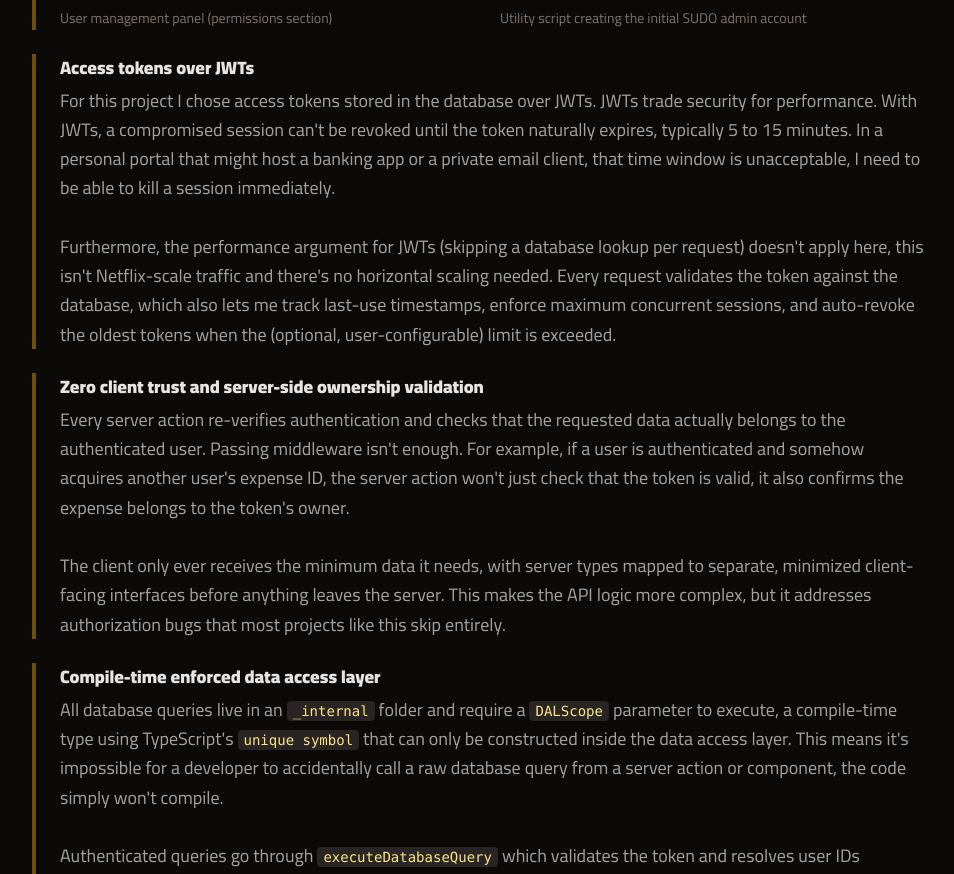
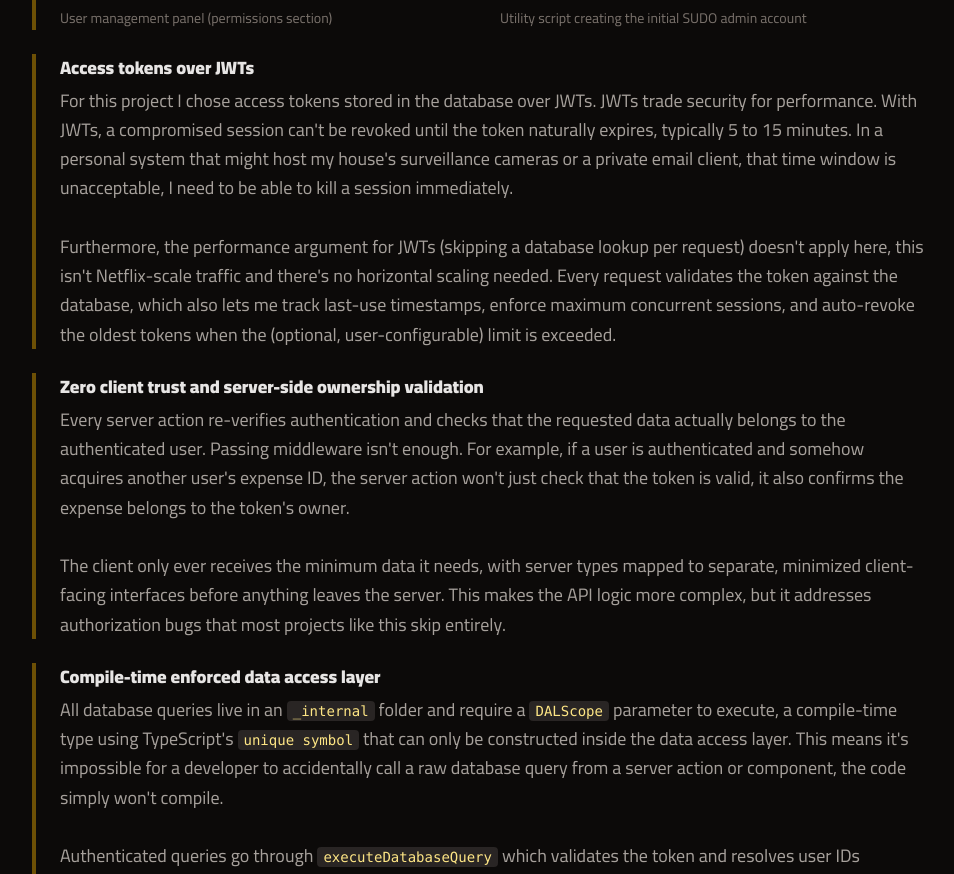
Before and after one commit to Gameoholic/gameoholic-dev-portfolio, a React (Vite) app: page /projects/daniels-portal in a window 1280 px wide. Shown: the part 3216-4090 px from the top of the page, without its empty margins (160-1114 px from the left). Built offline with nearby package versions, Linux system fonts and the light colour scheme.

Commit message:
update portal daniel's usage wording

```diff
--- a/src/pages/projects/DanielsPortal.tsx
+++ b/src/pages/projects/DanielsPortal.tsx
@@ -205,8 +205,8 @@ export default function DanielsPortalProject() {
                                     security for performance. With JWTs, a
                                     compromised session can't be revoked until
                                     the token naturally expires, typically 5 to
-                                    15 minutes. In a personal portal that might
-                                    host a banking app or a private email
+                                    15 minutes. In a personal system that might
+                                    host my house's surveillance cameras or a private email
                                     client, that time window is unacceptable, I
                                     need to be able to kill a session
                                     immediately.
```
